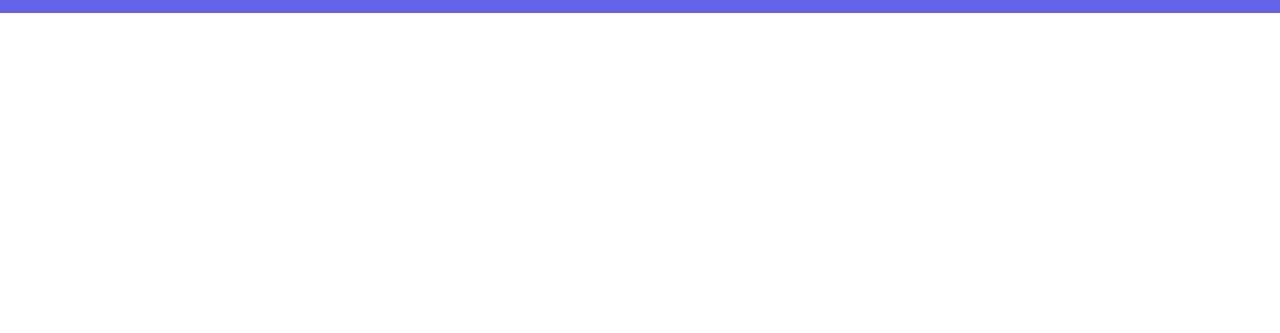
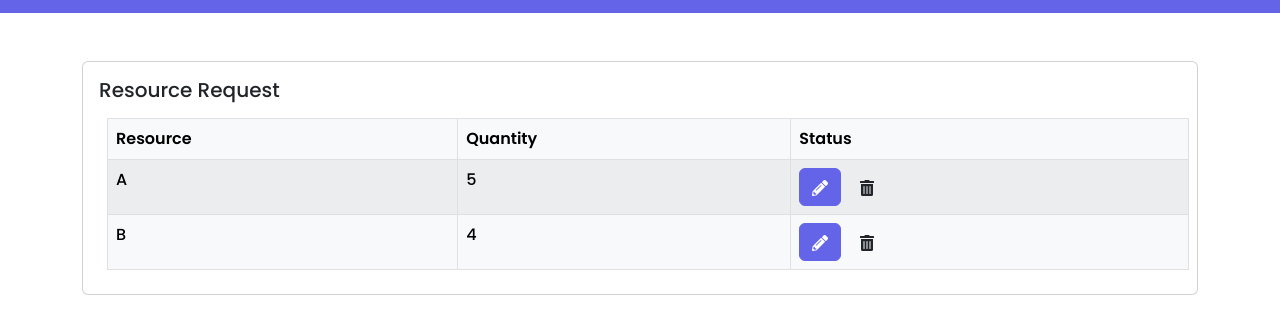
Before and after one commit to SamarpitSantoki/aanganwadimanagement, a React (Vite) app in the folder client/: page /requests in a window 1280 px wide. Shown: the part 411-744 px from the top of the page. Built offline with nearby package versions, Linux system fonts and the light colour scheme.

Commit message:
resource-req page

```diff
--- /dev/null
+++ b/client/src/components/ResourceRequest/ResourceRequest.jsx
@@ -0,0 +1,223 @@
+import React,{ useState } from "react";
+import {
+    Button,
+    Container,
+    Card,
+    Form,
+    Modal,
+    Col,
+    Row,
+    Table,
+} from "react-bootstrap";
+// import { Toggle } from "rsuite";
+import "../../App.css";
+import { FaPencilAlt,FaPlus,FaTrashAlt } from "react-icons/fa";
+
+
+const ResourceRequest = () => {
+
+    const defaultreqs = [
+        {
+            resource: "A",
+            quantity: "5",
+
+        },
+        {
+            resource: "B",
+            quantity: "4",
+        },
+    ];
+
+    const initCurrentreq = {
+        resource: "",
+        quantity: "",
+
+    }
+    const [reqs,setreqs] = useState(defaultreqs);
+    const [show,setShow] = useState(false);
+    const [newreq,setNewreq] = useState(initCurrentreq);
+    // const [showCreateBtn,setShowCreateBtn] = useState(true);
+    const [editing,setEdit] = useState(false);
+    const [rates,setRates] = useState([1,2,3,4,5,6,7,8,9,10]);
+
+    const handleClose = () => {
+        setShow(false);
+    };
+    const handleShow = () => {
+        setShow(true);
+        if(editing == false) {
+            setNewreq(initCurrentreq);
+        }
+    };
+
+    const onFormSubmit = (newreq) => {
+        const id = reqs.length + 1;
+        setreqs([...reqs,{ ...newreq,id }]);
+    };
+
+    const onEdit = (newreq) => {
+        setEdit(true);
+        if(editing == true) {
+            setNewreq({ ...newreq,newreq });
+            handleShow();
+        }
+
+    };
+
+    const onSubmit = (newreq) => {
+        if(editing === true) {
+            onUpdatereq(newreq);
+        } else {
+            onFormSubmit(newreq);
+        }
+    };
+
+    const onUpdatereq = (newreq) => {
+        setEdit(false);
+        let id = newreq.id;
+        setreqs(reqs.map((i) => (i.id === id ? newreq : i)));
+    };
+
+    const onDeletereq = (currentreq) => {
+        setreqs(reqs.filter((i) => i.id !== currentreq.id));
+    };
+
+    return (
+        <Container fluid="md mt-5">
+            <Row>
+                <Col>
+                    <Card className="customCard">
+                        <Card.Body>
+                            <div className="d-flex justify-content-between customCardBody">
+                                <div>
+                                    <Card.Title>Resource Request</Card.Title>
+                                </div>
+                            </div>
+                            <Table
+                                striped
+                                bordered
+                                hover
+                                variant="light"
+                                className="m-2"
+                            >
+                                <thead>
+                                    <tr>
+                                        <th>Resource</th>
+                                        <th>Quantity</th>
+                                        <th>Status</th>
+                                    </tr>
+                                </thead>
+                                <tbody>
+                                    {reqs.length > 0 ? (
+                                        reqs.map((req,index) => (
+                                            <tr key={index}>
+                                                <td>{req.resource}</td>
+                                                <td>{req.quantity}</td>
+                                                <td>
+                                                    <Button
+                                                        variant="maincolor"
+                                                        title="Edit req details"
+                                                        onClick={() => onEdit(req)}
+                                                    >
+                                                        <FaPencilAlt />
+                                                    </Button>{" "}
+                                                    <Button
+                                                        variant="danger"
+                                                        title="Delete req"
+                                                        onClick={() => onDeletereq(req)}
+                                                    >
+                                                        <FaTrashAlt />
+                                                    </Button>
+                                                </td>
+                                            </tr>
+                                        ))
+                                    ) : (
+                                        <tr>
+                                            <td colSpan={6} className="text-center">
+                                                No reqs found.
+                                            </td>
+                                        </tr>
+                                    )}
+                                </tbody>
+                            </Table>
+                        </Card.Body>
+                    </Card>
+                    <Modal size="lg" show={show} onHide={handleClose}>
+                        <Form
+                            onSubmit={(e) => {
+                                e.preventDefault();
+                                onSubmit(newreq);
+                            }}
+                        >
+                            <Modal.Header closeButton>
+                                {editing == true ? (
+                                    <Modal.Title>Edit Resource</Modal.Title>
+                                ) : (
+                                    <Modal.Title>Add Resource</Modal.Title>
+                                )}
+                            </Modal.Header>
+                            <Modal.Body>
+                                <Form.Group
+                                    className="mb-3"
+                                    controlId="formBasicfResource"
+                                >
+                                    <Form.Label>Resource</Form.Label>
+                                    <Form.Control
+                                        type="text"
+                                        value={newreq.resource}
+                                        required
+                                        onChange={(e) =>
+                                            setNewreq({
+                                                ...newreq,
+                                                resource: e.target.value,
+                                            })
+                                        }
+                                        placeholder="Enter Resource Name"
+                                    />
+                                </Form.Group>
+                                <Form.Group className="mb-3" controlId="formBasicQuantity">
+                                    <Form.Label>Quantity</Form.Label>
+                                    <Form.Control
+                                        type="text"
+                                        value={newreq.quantity}
+                                        onChange={(e) =>
+                                            setNewreq({
+                                                ...newreq,
+                                                quantity: e.target.value,
+                                            })
+                                        }
+                                        placeholder="Enter Quantity"
+                                    />
+                                </Form.Group>
+                            </Modal.Body>
+                            <Modal.Footer>
+                                <Button variant="secondary" onClick={handleClose}>
+                                    Close
+                                </Button>
+                                {editing === true ? (
+                                    <Button
+                                        variant="primary"
+                                        type="submit"
+                                        onClick={handleClose}
+                                    >
+                                        Update
+                                    </Button>
+                                ) : (
+                                    <Button
+                                        variant="primary"
+                                        disabled={!newreq.name}
+                                        type="submit"
+                                        onClick={handleClose}
+                                    >
+                                        Submit
+                                    </Button>
+                                )}
+                            </Modal.Footer>
+                        </Form>
+                    </Modal>
+                </Col>
+            </Row>
+        </Container>
+    )
+};
+export default ResourceRequest;
--- /dev/null
+++ b/client/src/pages/ResourceRequest.jsx
@@ -0,0 +1,9 @@
+import React from "react";
+import "../App.css"
+import ResourceRequest from '../components/ResourceRequest/ResourceRequest';
+
+function ResourceReqPage() {
+  return <ResourceRequest />;
+}
+
+export default ResourceReqPage;
--- a/client/src/routes/index.jsx
+++ b/client/src/routes/index.jsx
@@ -5,6 +5,7 @@ import Header from "../components/Header/Header";
 import Nav from "../components/Header/Nav";
 import AdminStaffPage from "../pages/AdminStaffPage";
 import Login from "../pages/Login";
+import ResourceReqPage from "../pages/ResourceRequest";
 import StockShowPage from "../pages/StockShowPage";
 import WorkerPage from "../pages/WorkerPage";
 
@@ -24,6 +25,7 @@ function index() {
         <Route path="/aanganwadi" element={<AanganwadiList />} />
         <Route path="/stock" element={<StockShowPage/>} />
         <Route path='/wadi/:id' element={<AanganwadiPage /> } />
+        <Route path="/requests" element={<ResourceReqPage/>}/>
       </Routes>
     </div>
   );
```
Also changed, not shown: client/src/components/ResourceRequest/ResourceRequest.module.css (added).
